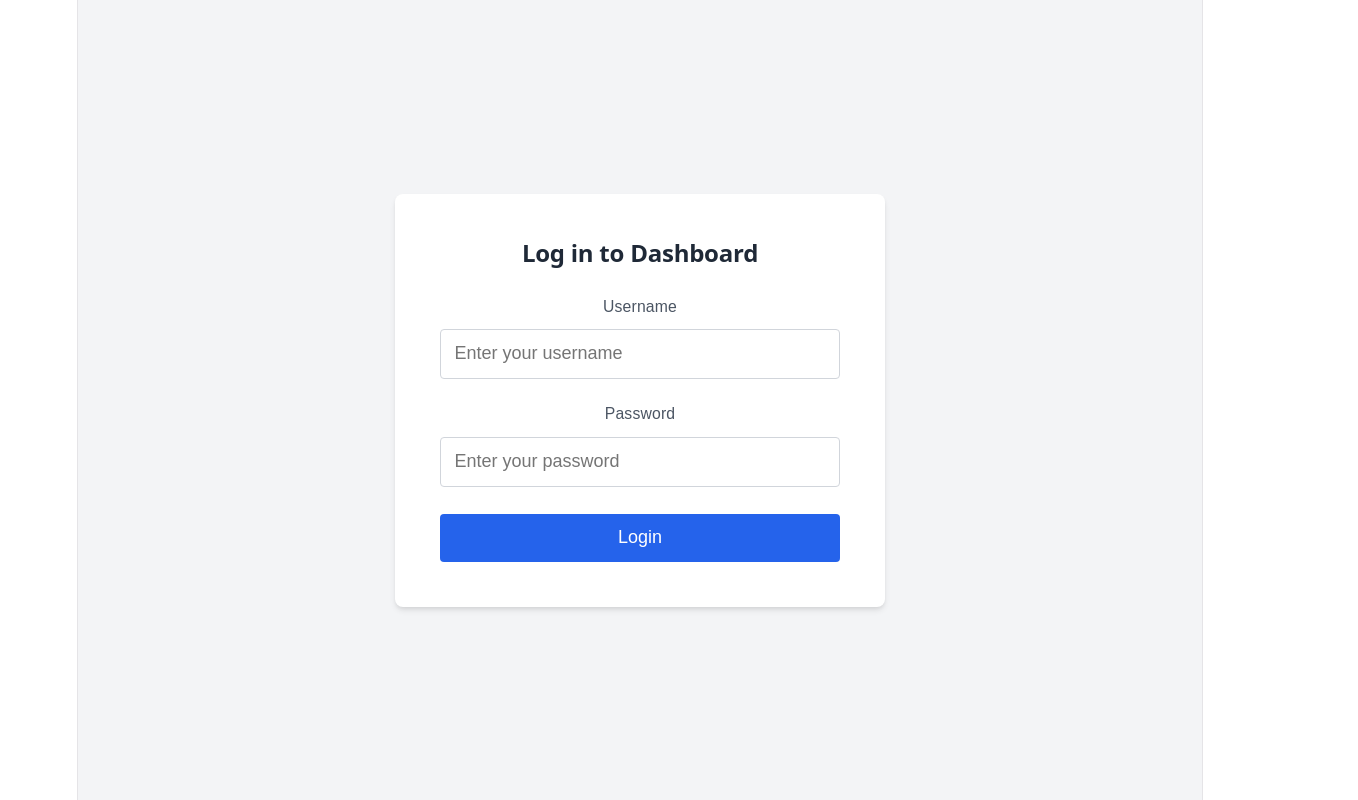
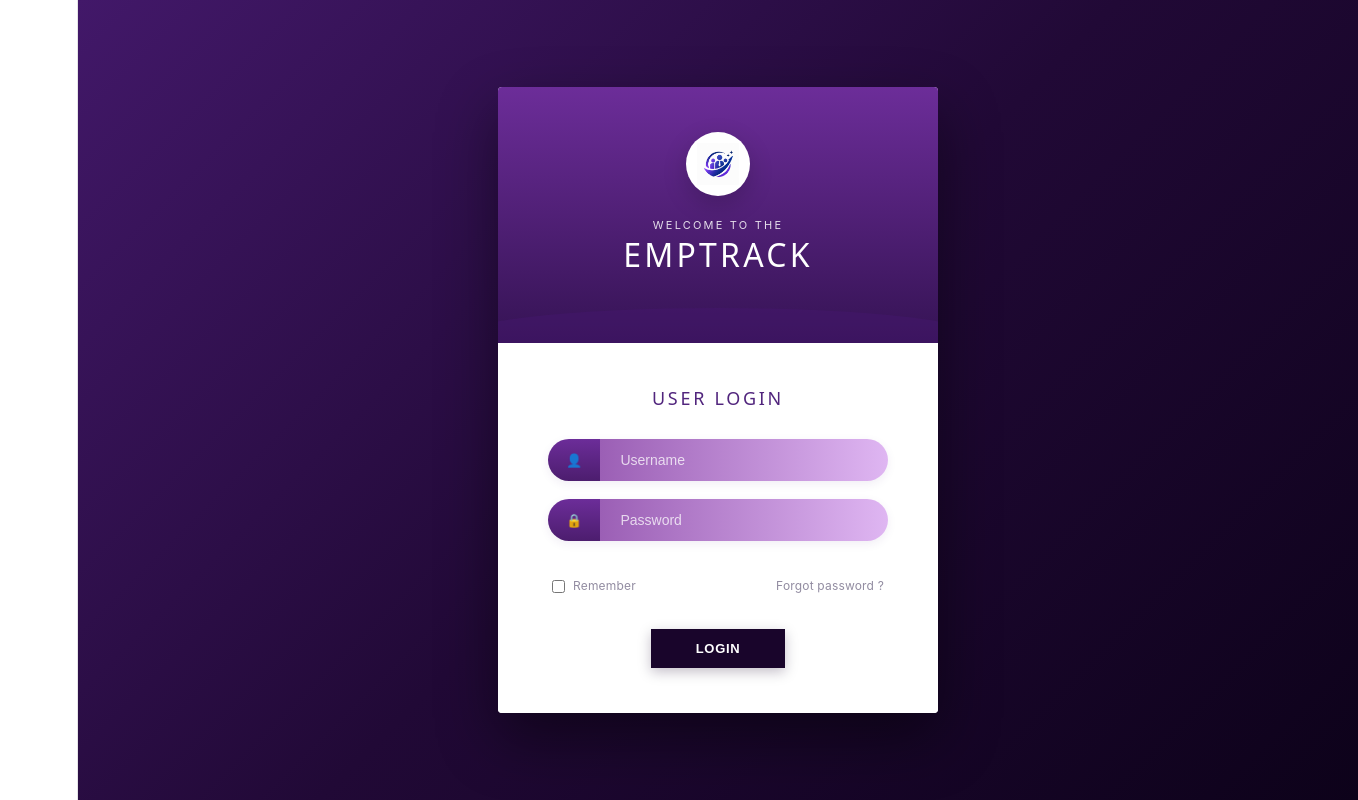
Before and after one commit to shivanirahul/employee-management-system, a React (Vite) app: page /login in a window 1280 px wide. Shown: the whole page, 1358 px wide, since content can reach past the window. Built offline with nearby package versions, Linux system fonts and the light colour scheme; no server answers.

Commit message:
final updation

```diff
--- a/src/pages/Login/LoginStyles.css
+++ b/src/pages/Login/LoginStyles.css
@@ -1,77 +1,209 @@
 .login-container {
+  margin: 0;
+  padding: 0;
+  width: 100vw;
+  height: 100vh;
   display: flex;
   justify-content: center;
   align-items: center;
-  min-height: 100vh;
-  background-color: #f3f4f6;
-  font-family: sans-serif;
+  background: linear-gradient(135deg, #421869 0%, #210936 50%, #0d021a 100%);
+  font-family: 'Century Gothic', -apple-system, sans-serif;
+  box-sizing: border-box;
 }
 
 .login-card {
-  background-color: #ffffff;
-  padding: 2.5rem;
-  border-radius: 8px;
-  box-shadow: 0 4px 6px -1px rgba(0, 0, 0, 0.1), 0 2px 4px -1px rgba(0, 0, 0, 0.06);
   width: 100%;
-  max-width: 400px;
+  max-width: 440px;
+  background: #ffffff;
+  border-radius: 4px;
+  overflow: hidden;
+  box-shadow: 0 25px 60px rgba(0, 0, 0, 0.45);
+  display: flex;
+  flex-direction: column;
 }
 
-.login-title {
+.login-banner-section {
+  position: relative;
+  background: linear-gradient(180deg, #6c2d99 0%, #351354 100%);
+  padding: 45px 40px 75px 40px;
   text-align: center;
-  margin-bottom: 1.5rem;
-  color: #1f2937;
-  font-weight: 600;
+  color: #ffffff;
+  overflow: hidden;
+}
+
+.banner-logo-circle {
+  width: 64px;
+  height: 64px;
+  background: #ffffff;
+  border-radius: 50%;
+  display: flex;
+  align-items: center;
+  justify-content: center;
+  margin: 0 auto 16px auto;
+  box-shadow: 0 8px 24px rgba(0, 0, 0, 0.18);
+}
+
+.banner-logo-img {
+  width: 42px;
+  height: 42px;
+  object-fit: contain;
+}
+
+.banner-small-text {
+  font-size: 11px;
+  letter-spacing: 0.2em;
+  color: rgba(255, 255, 255, 0.85);
+  display: block;
+  margin-bottom: 4px;
+}
+
+.banner-main-title {
+  font-size: 32px;
+  font-weight: 300;
+  margin: 0;
+  letter-spacing: 0.1em;
+  color: #ffffff;
+}
+
+.login-banner-section::before {
+  content: '';
+  position: absolute;
+  width: 120%;
+  height: 60px;
+  bottom: -25px;
+  left: -10%;
+  background: #461870;
+  border-radius: 50%;
+  opacity: 0.4;
+}
+
+.login-form-section {
+  padding: 45px 50px;
+  background: #ffffff;
+}
+
+.user-login-heading {
+  font-size: 18px;
+  font-weight: 400;
+  text-align: center;
+  color: #51257d;
+  letter-spacing: 0.15em;
+  margin: 0 0 30px 0;
+}
+
+.stacked-form-layout {
+  display: flex;
+  flex-direction: column;
 }
 
 .error-banner {
-  background-color: #fee2e2;
+  background: #fef2f2;
+  border: 1px solid #fee2e2;
   color: #dc2626;
-  padding: 0.75rem;
+  padding: 10px;
+  font-size: 13px;
   border-radius: 4px;
-  margin-bottom: 1rem;
-  font-size: 0.875rem;
+  margin-bottom: 20px;
   text-align: center;
 }
 
-.form-group {
-  margin-bottom: 1.25rem;
+.form-group-accent {
+  display: flex;
+  align-items: stretch;
+  margin-bottom: 18px;
+  border-radius: 25px;
+  overflow: hidden;
+  box-shadow: 0 3px 10px rgba(81, 37, 125, 0.08);
 }
 
-.form-group-last {
-  margin-bottom: 1.5rem;
+.input-icon-block {
+  background: linear-gradient(180deg, #6c2d99 0%, #4c1d6e 100%);
+  color: #ffffff;
+  padding: 0 18px;
+  display: flex;
+  align-items: center;
+  justify-content: center;
+  font-size: 13px;
+  user-select: none;
 }
 
-.form-label {
-  display: block;
-  margin-bottom: 0.5rem;
-  color: #4b5563;
-  font-size: 0.875rem;
-  font-weight: 500;
+.form-input-accent {
+  flex: 1;
+  border: none;
+  padding: 13px 20px;
+  font-size: 14px;
+  background: linear-gradient(90deg, #9b5fb5 0%, #dfb6f2 100%);
+  color: #ffffff;
+  outline: none;
+  width: 100%;
 }
 
-.form-input {
-  width: 100%;
-  padding: 0.75rem;
-  border: 1px solid #d1d5db;
-  border-radius: 4px;
-  font-size: 1rem;
-  box-sizing: border-box;
+.form-input-accent::placeholder {
+  color: rgba(255, 255, 255, 0.75);
 }
 
-.login-button {
+.form-input-accent:focus {
+  background: linear-gradient(90deg, #a76ec2 0%, #e7c3fa 100%);
+}
+
+.form-options-row {
+  display: flex;
+  justify-content: space-between;
+  align-items: center;
+  margin-top: 14px;
+  margin-bottom: 30px;
+  font-size: 12px;
+  padding: 0 4px;
+}
+
+.checkbox-label {
+  display: flex;
+  align-items: center;
+  color: #928ca1;
+  cursor: pointer;
+}
+
+.remember-me-check {
+  margin: 0 8px 0 0;
+  accent-color: #51257d;
+}
+
+.forgot-password-link {
+  color: #928ca1;
+  text-decoration: none;
+}
+
+.forgot-password-link:hover {
+  color: #51257d;
+  text-decoration: underline;
+}
+
+.button-alignment-wrapper {
+  display: flex;
+  justify-content: center;
   width: 100%;
-  padding: 0.75rem;
-  background-color: #2563eb;
+}
+
+.login-button-accent {
+  background: #19052b;
   color: #ffffff;
   border: none;
-  border-radius: 4px;
-  font-size: 1rem;
-  font-weight: 500;
+  padding: 12px 45px;
+  font-size: 13px;
+  font-weight: 600;
+  letter-spacing: 0.05em;
   cursor: pointer;
-  transition: background-color 0.2s;
+  transition: all 0.2s ease;
+  box-shadow: 0 4px 12px rgba(25, 5, 43, 0.25);
 }
 
-.login-button:disabled {
-  background-color: #9ca3af;
+.login-button-accent:hover {
+  background: #2f0e4f;
+  transform: translateY(-1px);
+}
+
+.login-button-accent:disabled {
+  background: #b5a9c2;
   cursor: not-allowed;
+  transform: none;
 }
--- a/src/pages/Login/index.jsx
+++ b/src/pages/Login/index.jsx
@@ -2,6 +2,7 @@ import { useState } from 'react';
 import { useNavigate } from 'react-router-dom';
 import { authService } from '../../services/authService';
 import './LoginStyles.css';
+import logoIcon from './logo.jpeg';
 
 export default function Login() {
   const [username, setUsername] = useState('');
@@ -13,7 +14,6 @@ export default function Login() {
   const handleSubmit = async (e) => {
     e.preventDefault();
     setError('');
-    setLoading(false);
 
     if (!username.trim() || !password.trim()) {
       setError('Please fill in all fields');
@@ -34,7 +34,23 @@ export default function Login() {
   return (
     <div className="login-container">
       <div className="login-card">
-        <h2 className="login-title">Log in to Dashboard</h2>
+
+        <div className="login-banner-section">
+          <div className="banner-content">
+
+            <div className="banner-logo-circle">
+              <img src={logoIcon} alt="EmpTrack Logo" className="banner-logo-img" />
+            </div>
+
+            <span className="banner-small-text">WELCOME TO THE</span>
+            <h1 className="banner-main-title">EMPTRACK</h1>
+          </div>
+
+          <div className="vector-mountain-layer"></div>
+        </div>
+
+        <div className="login-form-section">
+          <h2 className="user-login-heading">USER LOGIN</h2>
 
           {error && (
             <div className="error-banner">
@@ -42,39 +58,54 @@ export default function Login() {
             </div>
           )}
 
-        <form onSubmit={handleSubmit}>
-          <div className="form-group">
-            <label className="form-label">Username</label>
+          <form onSubmit={handleSubmit} className="stacked-form-layout">
+
+            <div className="form-group-accent">
+              <div className="input-icon-block">👤</div>
               <input
                 type="text"
                 value={username}
                 onChange={(e) => setUsername(e.target.value)}
                 disabled={loading}
-              className="form-input"
-              placeholder="Enter your username"
+                className="form-input-accent"
+                placeholder="Username"
+                required
               />
             </div>
 
-          <div className="form-group-last">
-            <label className="form-label">Password</label>
+            <div className="form-group-accent">
+              <div className="input-icon-block">🔒</div>
               <input
                 type="password"
                 value={password}
                 onChange={(e) => setPassword(e.target.value)}
                 disabled={loading}
-              className="form-input"
-              placeholder="Enter your password"
+                className="form-input-accent"
+                placeholder="Password"
+                required
               />
             </div>
 
+            <div className="form-options-row">
+              <label className="checkbox-label">
+                <input type="checkbox" className="remember-me-check" />
+                <span>Remember</span>
+              </label>
+              <a href="#forgot" className="forgot-password-link">Forgot password ?</a>
+            </div>
+
+            <div className="button-alignment-wrapper">
               <button
                 type="submit"
                 disabled={loading}
-            className="login-button"
+                className="login-button-accent"
               >
-            {loading ? 'Logging in...' : 'Login'}
+                {loading ? 'LOGGING IN...' : 'LOGIN'}
               </button>
+            </div>
           </form>
+        </div>
+
       </div>
     </div>
   );
```
Also changed, not shown: src/pages/Login/logo.jpeg (added). Lines whose indentation alone changed are shown as unchanged.
